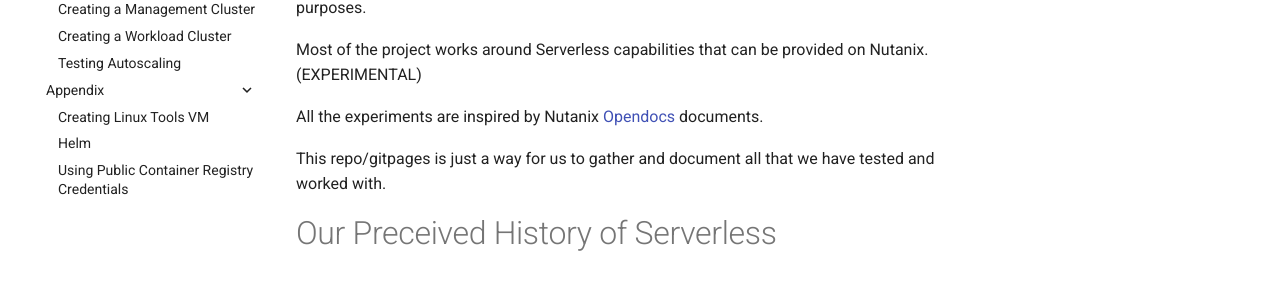
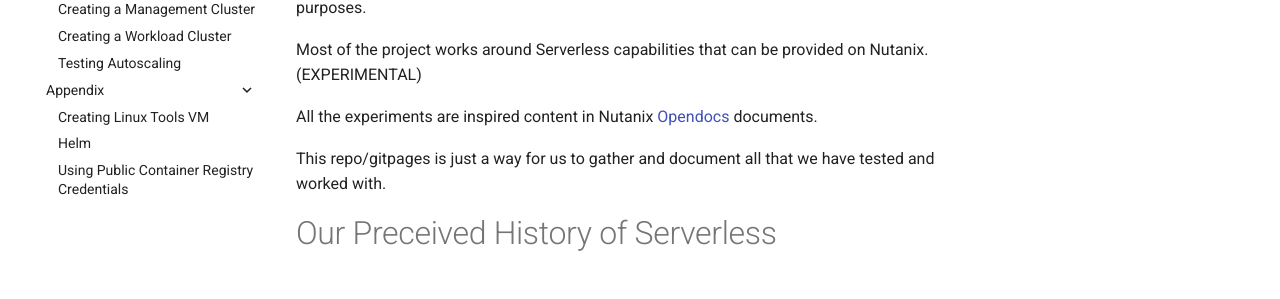
Before and after one commit to nutanix-japan/ntnxclusctl, an MkDocs documentation site: the page built from docs/index.md, in a window 1280 px wide and 900 px high. Shown: the part 210-509 px from the top of the window. Built offline with MkDocs 1.6.1 and Material for MkDocs 9.7.7, drawn with Linux system fonts in a browser that asks for light colours; comment, search, counter and statistics services are not loaded.

Commit message:
Mon Apr 17 16:15:36 JST 2023

```diff
--- a/docs/index.md
+++ b/docs/index.md
@@ -4,7 +4,7 @@
 
 Most of the project works around Serverless capabilities that can be provided on Nutanix. (EXPERIMENTAL)
 
-All the experiments are inspired by Nutanix [Opendocs](https://opendocs.nutanix.com) documents.
+All the experiments are inspired content in  Nutanix [Opendocs](https://opendocs.nutanix.com) documents.
 
 This repo/gitpages is just a way for us to gather and document all that we have tested and worked with.
 
```
